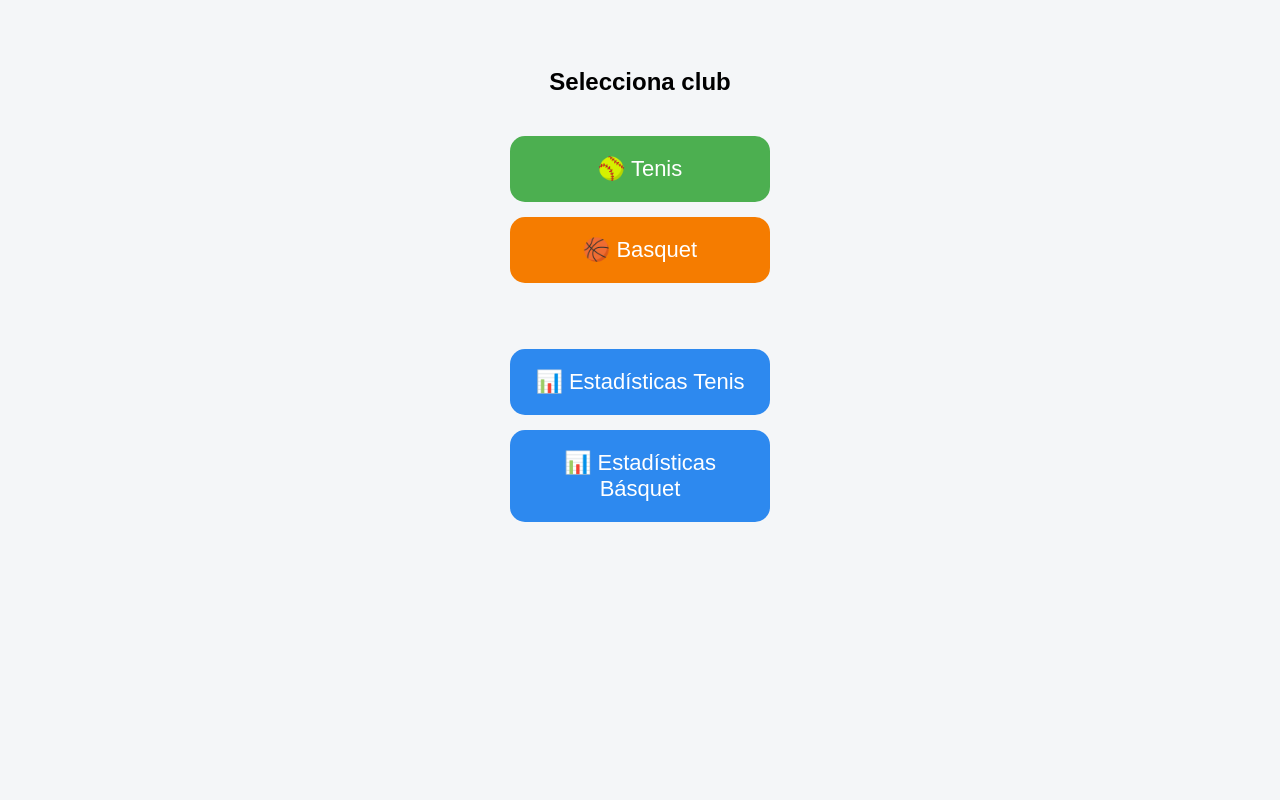
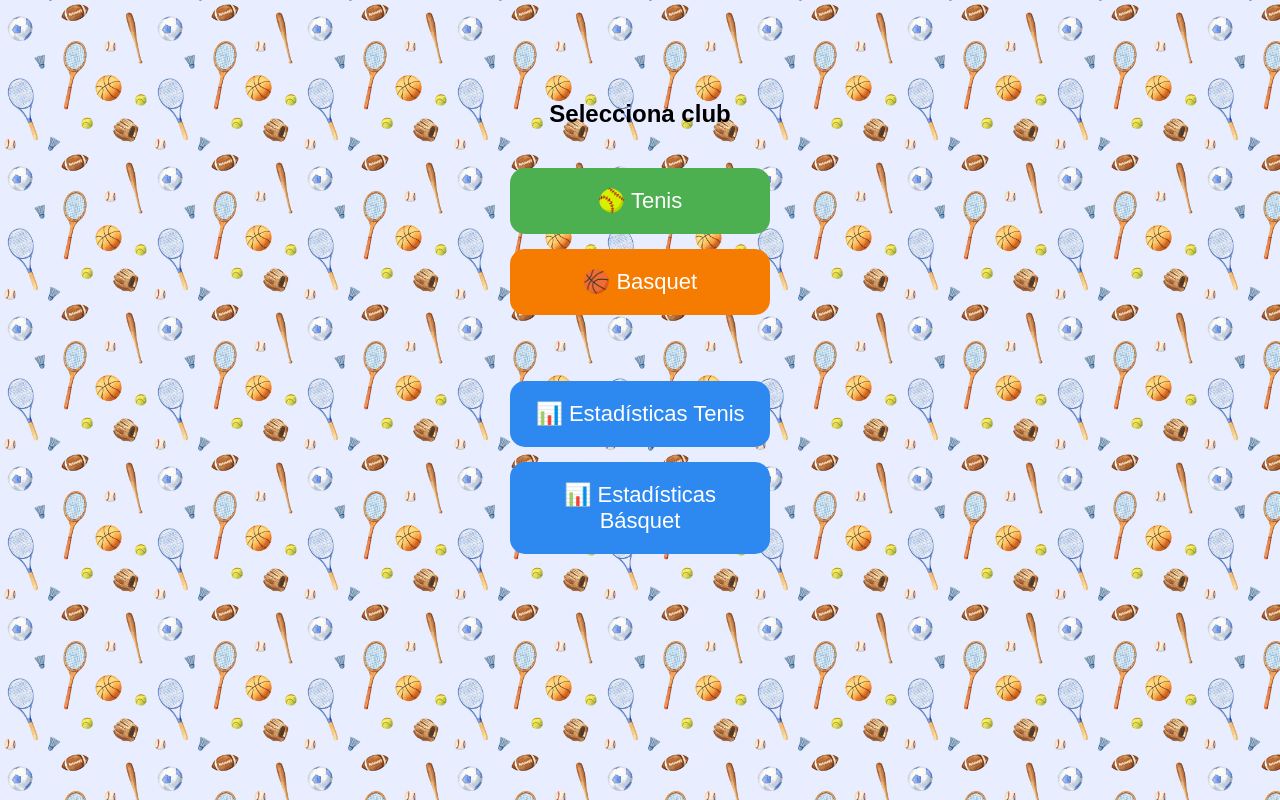
Before and after one commit to joelin6540-rgb/Asistencia-Club, a Flask app: page / in a window 1280 px wide. Run offline with Flask 3, Linux system fonts and the light colour scheme; parts of the project's set-up code (start-up, migrations or seed data) failed here and were passed over.

Commit message:
agregar fondo inicio

```diff
--- a/templates/index.html
+++ b/templates/index.html
@@ -11,10 +11,15 @@
 <style>
 
 body{
-    font-family: Arial;
-    background:#f4f6f8;
-    text-align:center;
-    padding:40px;
+font-family: Arial, sans-serif;
+text-align:center;
+padding-top:80px;
+margin:0;
+
+background-image:url("/static/fondo_inicio.png");
+background-size:300px;
+background-repeat:repeat;
+background-attachment:fixed;
 }
 
 h2{
```
Also changed, not shown: static/Fondo_Inicio.png (added).
